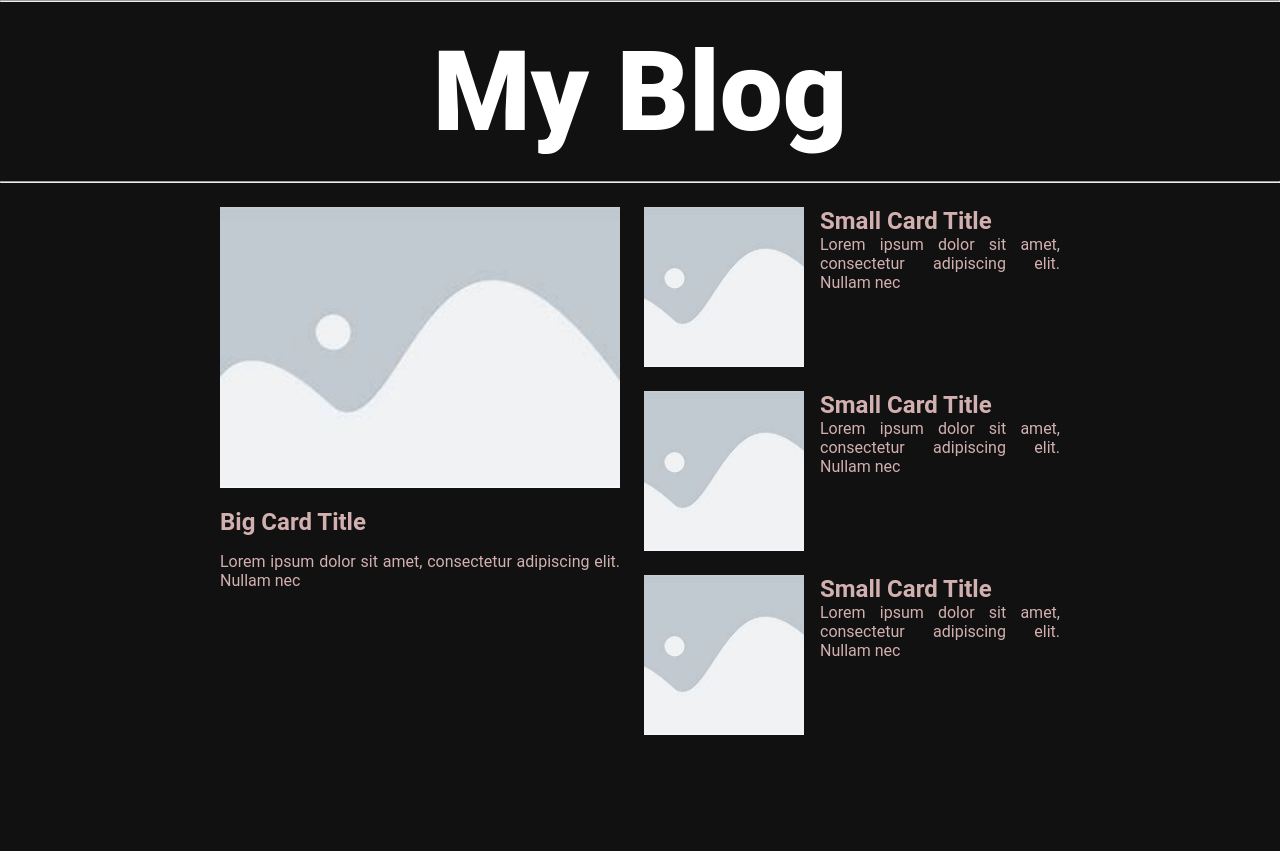
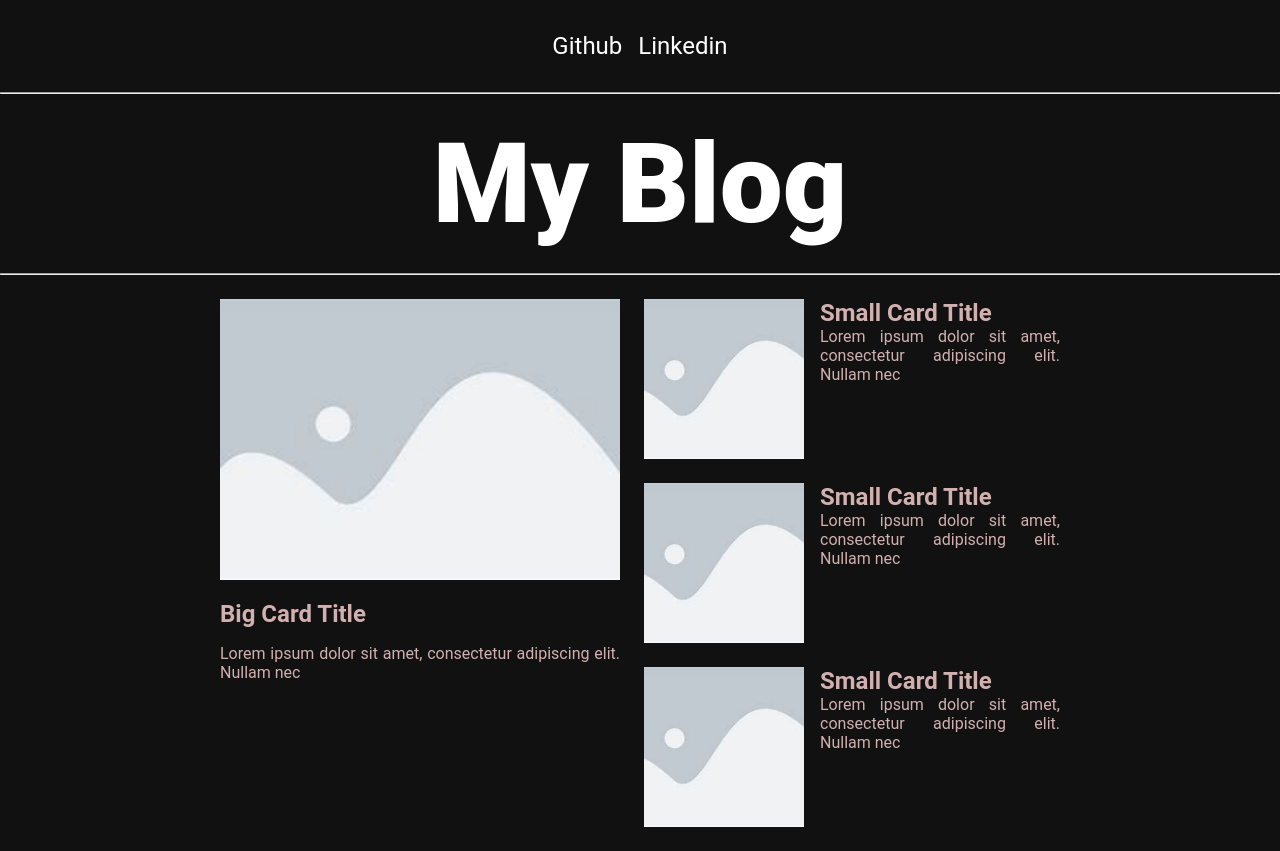
Before and after one commit to YanVelasco/Angular-Blog, an Angular app: page / in a window 1280 px wide. Before the commit the page ends 800 px from the top, so only its background shows below. Built offline with nearby package versions, Linux system fonts and the light colour scheme.

Commit message:
Nav-bar customizado

```diff
--- a/src/app/components/menu-bar/menu-bar.component.html
+++ b/src/app/components/menu-bar/menu-bar.component.html
@@ -1 +1,12 @@
-<p>menu-bar works!</p>
+<nav class="navbar navbar-expand-lg navbar-light bg-light">
+  <div id="navbarNav">
+    <ul class="navbar-nav">
+      <li class="nav-item active">
+        <a class="nav-link" href="https://github.com/YanVelasco">Github</a>
+      </li>
+      <li class="nav-item">
+        <a class="nav-link" href="https://www.linkedin.com/in/yanvelasco-dev/">Linkedin</a>
+      </li>
+    </ul>
+  </div>
+</nav>
--- a/src/app/components/menu-bar/menu-bar.component.scss
+++ b/src/app/components/menu-bar/menu-bar.component.scss
@@ -0,0 +1,21 @@
+.navbar {
+  .navbar-nav {
+    list-style: none;
+    font-size: 1.5rem;
+    padding: 2rem 2rem;
+    display: flex;
+    justify-content: center;
+    column-gap: 1rem;
+    .nav-item {
+      transition: 0.3s;
+      .nav-link {
+        text-decoration: none;
+        color: #fff;
+        &:hover {
+          transform: scale(1.05);
+          color: #ddd;
+        }
+      }
+    }
+  }
+}
--- a/src/app/pages/home/home.component.html
+++ b/src/app/pages/home/home.component.html
@@ -1,4 +1,5 @@
 <main>
+  <app-menu-bar></app-menu-bar>
   <app-menu-title></app-menu-title>
   <section class="articles">
     <aside>
```
